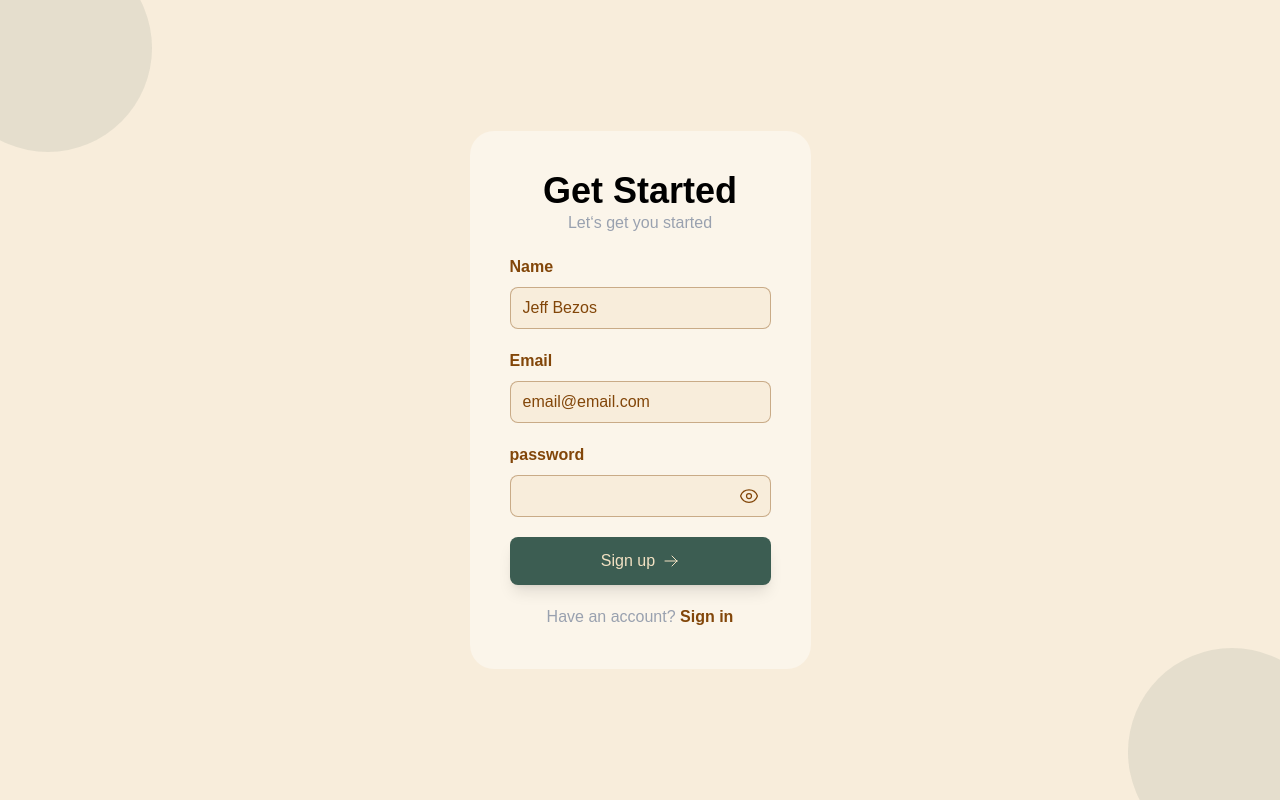
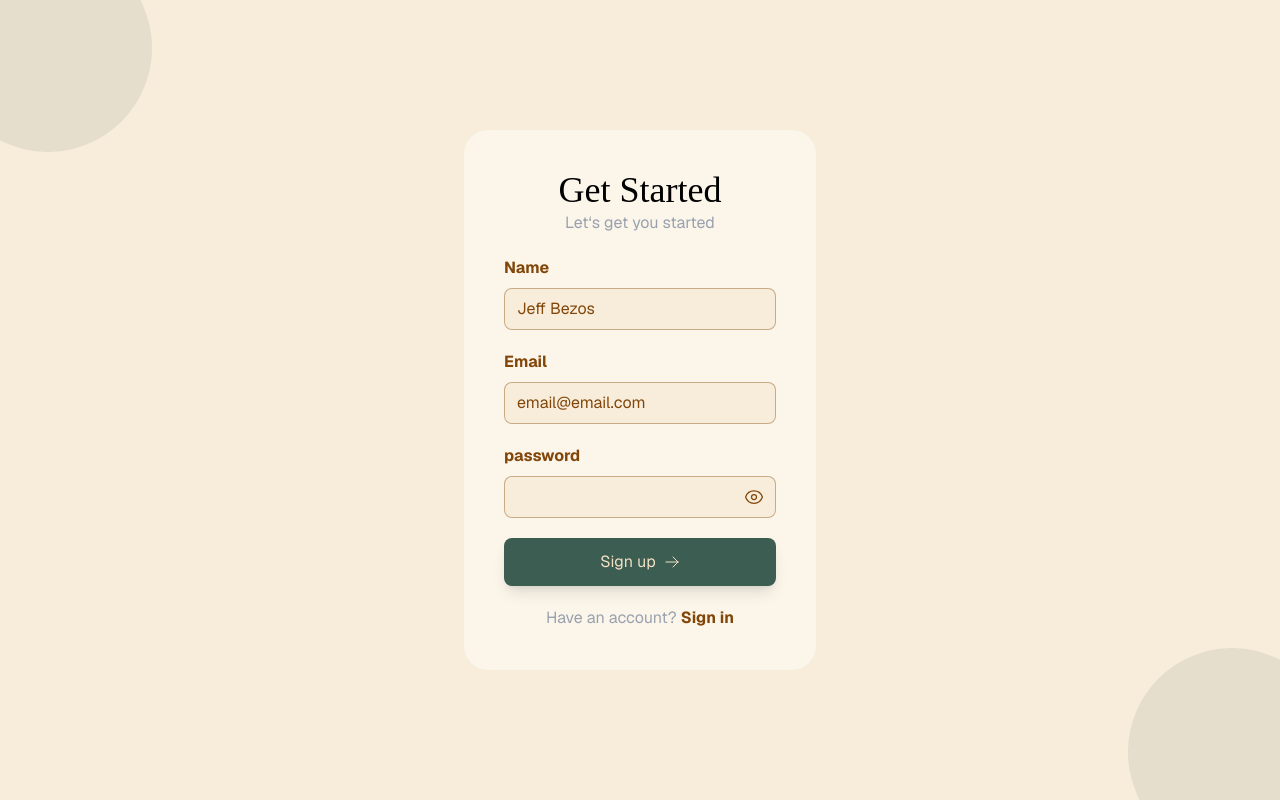
Before and after one commit to Thecapstone/Momento, a Next.js app: page /auth/signup in a window 1280 px wide. Built offline with nearby package versions, Linux system fonts and the light colour scheme.

Commit message:
feat: text

```diff
--- a/src/app/globals.css
+++ b/src/app/globals.css
@@ -3,6 +3,8 @@
 :root {
   --background: #ffffff;
   --foreground: #171717;
+
+  /* Brand Colors */
   --capsule_orange: #824609;
 
   --capsule_amber: #f8eddb;
@@ -10,6 +12,10 @@
   --capsule_amber_200: #824609;
 
   --capsule_green: #3b5c51;
+
+  /* Font Variables - Using standard system fallbacks if custom fonts aren't loaded yet */
+  --font-serif: "Times New Roman", Times, serif;
+  --font-sans: var(--font-geist-sans), ui-sans-serif, system-ui, sans-serif;
 }
 
 @theme inline {
@@ -20,7 +26,9 @@
   --color-capsule_amber: var(--capsule_amber);
   --color-capsule_amber_100: var(--capsule_amber_100);
   --color-capsule_amber_200: var(--capsule_amber_200);
-  --font-sans: var(--font-geist-sans);
+
+  --font-sans: var(--font-sans);
+  --font-serif: var(--font-serif);
   --font-mono: var(--font-geist-mono);
 }
 
@@ -28,11 +36,22 @@
   :root {
     --background: #0a0a0a;
     --foreground: #ededed;
+    /* You might want to lighten the amber_200 for dark mode readability */
   }
 }
 
 body {
   background: var(--background);
   color: var(--foreground);
-  font-family: Arial, Helvetica, sans-serif;
+  font-family: var(--font-sans);
+  -webkit-font-smoothing: antialiased;
+  -moz-osx-font-smoothing: grayscale;
 }
+
+@layer utilities {
+.text-label-capsule {
+    @apply text-[10px] font-bold tracking-[0.2em] uppercase;
+    font-family: var(--font-sans);
+    color: rgba(23, 23, 23, 0.7);
+  }
+}
--- a/src/components/ui/Text.tsx
+++ b/src/components/ui/Text.tsx
@@ -5,9 +5,9 @@ import { motion } from "framer-motion";
 
 type TextProps = {
   children?: ReactNode;
-  variant?: "hero" | "heroSub" | "title" | "body" | "small";
+  variant?: "hero" | "heroSub" | "title" | "body" | "small" | "label";
   color?: "primary" | "muted" | "accent" | "white" | "green";
-  as?: "p" | "span" | "div";
+  as?: "h1" | "h2" | "p" | "span" | "div";
   animate?: boolean;
   className?: string;
 };
@@ -21,15 +21,19 @@ export const Text = ({
   className = "",
 }: TextProps) => {
   const variants = {
-    hero: "font-extrabold text-3xl md:text-6xl",
+    hero: "font-serif font-medium text-5xl md:text-7xl tracking-tight",
 
-    heroSub: "font-normal text-2xl md:text-3xl",
+    title: "font-serif font-medium text-3xl md:text-4xl",
 
-    title: "font-bold text-3xl md:text-4xl",
+    heroSub:
+      "font-sans font-light text-xl md:text-2xl tracking-wide opacity-80",
 
-    body: "text-base",
+    body: "font-sans text-base leading-relaxed",
 
-    small: "text-sm",
+    small: "font-sans text-sm",
+
+    label:
+      "font-sans text-[10px] font-bold tracking-[0.2em] uppercase opacity-70",
   };
 
   const colors = {
@@ -37,15 +41,13 @@ export const Text = ({
     muted: "text-gray-400",
     accent: "text-capsule_amber_200",
     white: "text-white",
-    green:"text-capsule_green"
+    green: "text-capsule_green",
   };
 
-  const Component = animate ? motion[as] : as;
+  const Component = animate ? (motion as any)[as] : as;
 
   return (
-    <Component
-      className={`${variants[variant]} ${colors[color]} ${className}`}
-    >
+    <Component className={`${variants[variant]} ${colors[color]} ${className}`}>
       {children}
     </Component>
   );
```
